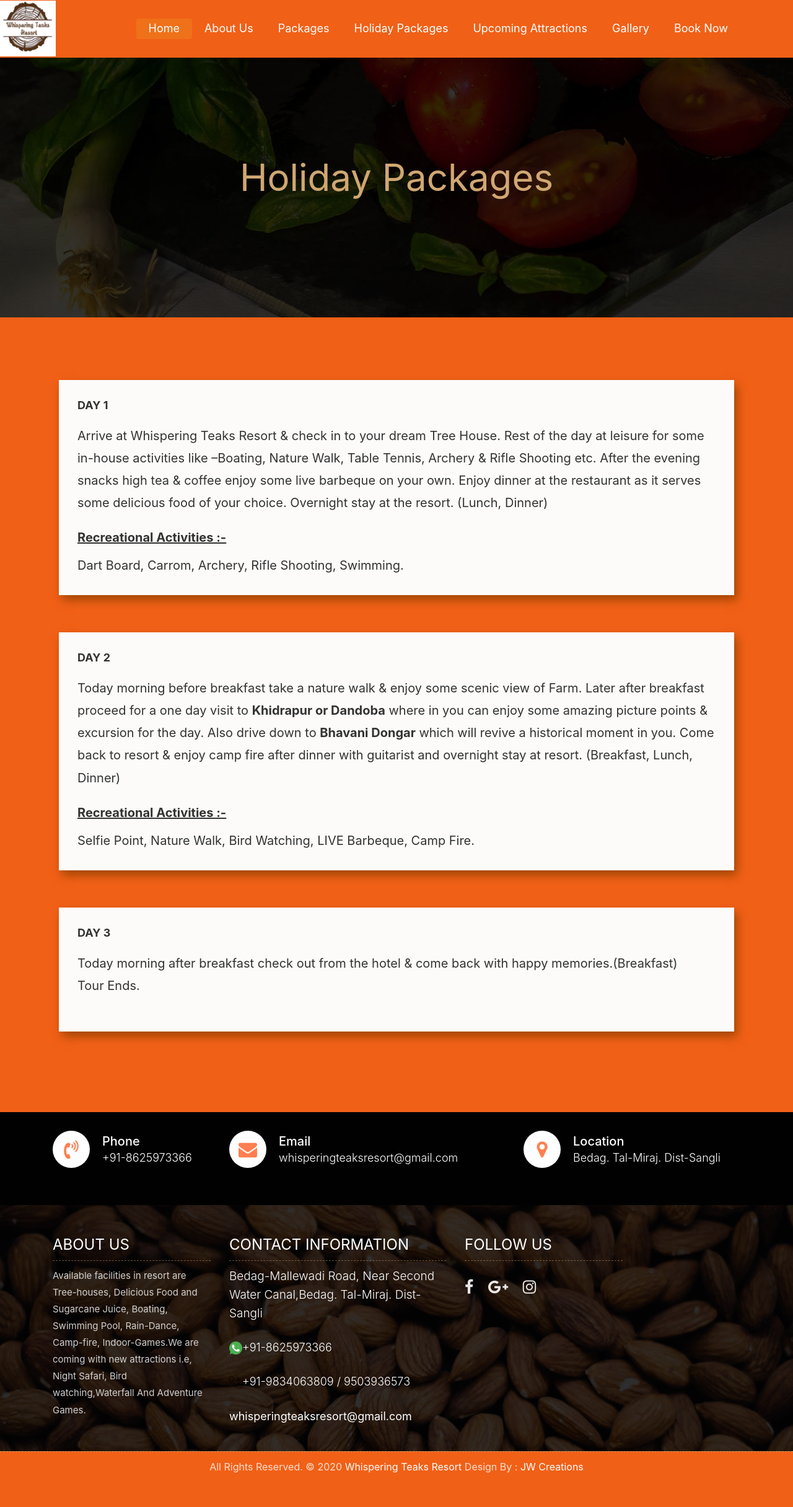
After one commit to pallavitambe1234/NargisResort, a PHP site: page /holidays.php in a window 1280 px wide. The commit adds this page. Shown: the whole page at 62% size. Run offline with PHP 8.4, Linux system fonts and the light colour scheme; some libraries are stand-ins or nearby versions; some web fonts are replaced.

Commit message:
Iteneries Uploaded and new pictures uploaded

```diff
--- a/css/style.css
+++ b/css/style.css
@@ -19,7 +19,7 @@
 -------------------------------------------------------------------*/
 
 body {
-  color: #ffffff;;
+  color: #333;;
     font-size: 20px;
     font-family: "Inter var", -apple-system, BlinkMacSystemFont, "Helvetica Neue", Helvetica, sans-serif;;
     line-height: 1.80857;
@@ -49,7 +49,7 @@
     padding: 0 0 10px 0;
     font-weight: normal;
     line-height: 120% !important;
-    color: #ffffff;
+    color: #333;
     margin: 0
 }
 
@@ -1001,9 +1001,10 @@
     padding: 5px 15px 5px 5px;
 }
 .inner-blog-detail {
-    background: #A04603;
+    background: #fcfbfa;
     position: relative;
-    padding: 10px 20px;
+    padding: 30px 30px;
+    box-shadow: 5px 8px 15px #a04603;
 }
 
 .inner-blog-detail h3 {
--- /dev/null
+++ b/holidays.php
@@ -0,0 +1,454 @@
+<!DOCTYPE html>
+<html lang="en"><!-- Basic -->
+<?php include'includes/head.php';?>
+<body>
+	<!-- Start header -->
+	<?php include'includes/header.php';?>
+	<!-- End header -->
+
+	<!-- Start All Pages -->
+	<div class="all-page-title page-breadcrumb">
+		<div class="container text-center">
+			<div class="row">
+				<div class="col-lg-12">
+					<h1>Holiday Packages</h1>
+				</div>
+			</div>
+		</div>
+	</div>
+	<!-- End All Pages -->
+
+	<!-- Start blog details -->
+	<div class="blog-box">
+		<div class="container">
+			<div class="row">
+				<div class="col-lg-12">
+					<!--<div class="heading-title text-center">
+						<h2>Holiday Packages</h2>-->
+						<!-- <p>Lorem Ipsum is simply dummy text of the printing and typesetting</p> -->
+					<!--</div>-->
+				</div>
+			</div>
+			<div class="row">
+				<div class="col-xl-12 col-lg-8 col-12">
+					<div class="blog-inner-details-page">
+						<div class="blog-inner-box">
+							<!--<div class="side-blog-img">
+								<div class="iframe-container">
+						<iframe width="560" height="315" src="https://www.youtube.com/embed/sZh8FJ6WI78" frameborder="0" allow="accelerometer; autoplay; clipboard-write; encrypted-media; gyroscope; picture-in-picture" allowfullscreen></iframe>
+					</div>
+								<div class="date-blog-up">
+									27 Fab
+								</div>
+							</div>-->
+							<div class="inner-blog-detail details-page">
+								<!-- <h3>Duis feugiat neque sed dolor cursus, sed lacinia nisl pretium.</h3> -->
+								<!--<ul>
+									<li><i class="zmdi zmdi-account"></i>Posted By : <span>Vaibhav Kakirdeh</span></li>
+									<li>|</li>-->
+									<!--<li><i class="zmdi zmdi-time"></i>Time : <span>11.30 am</span></li>-->
+								<!--</ul>-->
+
+								<h2><b>DAY 1</b></h2>
+								 <p>Arrive at Whispering Teaks Resort & check in to your dream Tree House.
+									Rest of the day at leisure for some in-house activities like –Boating, Nature Walk, Table Tennis, Archery & Rifle Shooting etc. After the evening snacks high tea & coffee enjoy some live barbeque on your own. Enjoy dinner at the restaurant as it serves some delicious food of your choice.
+									Overnight stay at the resort. (Lunch, Dinner)
+							      </p>
+									<h3><u><b>Recreational Activities :- </b></u></h3>Dart Board,  Carrom,  Archery,  Rifle Shooting, Swimming.
+
+							</div>
+
+						</div>
+						<!-- <div class="blog-comment-box">
+							<h3>Comments</h3>
+							<div class="comment-item">
+								<div class="comment-item-left">
+									<img src="images/avt-img.jpg" alt="">
+								</div>
+								<div class="comment-item-right">
+									<div class="pull-left">
+										<a href="#">Rubel Ahmed</a>
+									</div>
+									<div class="pull-right">
+										<i class="fa fa-clock-o" aria-hidden="true"></i>Time : <span>11.30 am</span>
+									</div>
+									<div class="des-l">
+										<p> My mother and I were spending a couple of days celebrating her 82nd birthday and it was wonderful. Everyone at the King and Prince was just lovely to her. We made special memories. As always, thank you. </p>
+									</div>
+									<a href="#" class="right-btn-re"><i class="fa fa-reply" aria-hidden="true"></i> Reply</a>
+								</div>
+							</div>
+							<div class="comment-item children">
+								<div class="comment-item-left">
+									<img src="images/avt-img.jpg" alt="">
+								</div>
+								<div class="comment-item-right">
+									<div class="pull-left">
+										<a href="#">Sunny Sigh</a>
+									</div>
+									<div class="pull-right">
+										<i class="fa fa-clock-o" aria-hidden="true"></i>Time : <span>1.30 pm</span>
+									</div>
+									<div class="des-l">
+										<p>Visited with family and friends. It's a beautiful location, very nicely constructed row houses, wood houses. Beautiful surroundings.</p>
+									</div>
+									<a href="#" class="right-btn-re"><i class="fa fa-reply" aria-hidden="true"></i> Reply</a>
+								</div>
+							</div>
+							<div class="comment-item">
+								<div class="comment-item-left">
+									<img src="images/avt-img.jpg" alt="">
+								</div>
+								<div class="comment-item-right">
+									<div class="pull-left">
+										<a href="#">Kiran Shaha</a>
+									</div>
+									<div class="pull-right">
+										<i class="fa fa-clock-o" aria-hidden="true"></i>Time : <span>11.30 am</span>
+									</div>
+									<div class="des-l">
+										<p>Nice place to stay for 1 or 2 days. Veg and non veg both food is nice. </p>
+									</div>
+									<a href="#" class="right-btn-re"><i class="fa fa-reply" aria-hidden="true"></i> Reply</a>
+								</div>
+							</div>
+						</div> -->
+						<!-- <div class="comment-respond-box">
+							<h3>Leave your comment </h3>
+							<div class="comment-respond-form">
+								<form id="commentrespondform" class="comment-form-respond row" method="post">
+									<div class="col-lg-6 col-md-6 col-sm-6">
+										<div class="form-group">
+											<input id="name_com" class="form-control" name="name" placeholder="Name" type="text">
+										</div>
+										<div class="form-group">
+											<input id="email_com" class="form-control" name="email" placeholder="Your Email" type="email">
+										</div>
+									</div>
+									<div class="col-lg-6 col-md-6 col-sm-6">
+										<div class="form-group">
+											<textarea class="form-control" id="textarea_com" placeholder="Your Message" rows="2"></textarea>
+										</div>
+									</div>
+									<div class="col-lg-12 col-md-12 col-sm-12">
+										<button class="btn btn-submit">Submit comment</button>
+									</div>
+								</form>
+							</div>
+						</div> -->
+					</div>
+				</div>
+
+				<!--<div class="col-xl-4 col-lg-4 col-md-6 col-sm-8 col-12 blog-sidebar">
+					<div class="right-side-blog">
+						<h3>Search</h3>
+						<div class="blog-search-form">
+							<input name="search" placeholder="Search blog" type="text">
+							<button class="search-btn">
+								<i class="fa fa-search" aria-hidden="true"></i>
+							</button>
+						</div>
+						<h3>Categories</h3>
+						<div class="blog-categories">
+							<ul>
+								<li><a href="#"><span>Food</span></a></li>
+								 <li><a href="#"><span>Pizza</span></a></li>
+
+							</ul>
+						</div>-->
+
+								<!-- <li class="list-inline-item"><a href="#">Italian</a></li> -->
+								<!-- <li class="list-inline-item"><a href="#">Bootstrap4</a></li> -->
+								<!-- <li class="list-inline-item"><a href="#">Fashion</a></li> -->
+
+						<!--</div>
+					</div>-->
+				 </div>
+
+				 <div class="row">
+				<div class="col-xl-12 col-lg-8 col-12">
+					<div class="blog-inner-details-page">
+						<div class="blog-inner-box">
+							<!--<div class="side-blog-img">
+								<div class="iframe-container">
+						<iframe width="560" height="315" src="https://www.youtube.com/embed/sZh8FJ6WI78" frameborder="0" allow="accelerometer; autoplay; clipboard-write; encrypted-media; gyroscope; picture-in-picture" allowfullscreen></iframe>
+					</div>
+								<div class="date-blog-up">
+									27 Fab
+								</div>
+							</div>-->
+							<div class="inner-blog-detail details-page">
+								<!-- <h3>Duis feugiat neque sed dolor cursus, sed lacinia nisl pretium.</h3> -->
+								<!--<ul>
+									<li><i class="zmdi zmdi-account"></i>Posted By : <span>Vaibhav Kakirdeh</span></li>
+									<li>|</li>-->
+									<!--<li><i class="zmdi zmdi-time"></i>Time : <span>11.30 am</span></li>-->
+								<!--</ul>-->
+
+								<h2><b>DAY 2</b></h2>
+								 <p>Today morning before breakfast take a nature walk & enjoy some scenic view of Farm. Later after breakfast proceed for a one day visit to <b>Khidrapur or Dandoba</b> where in you can enjoy some amazing picture points & excursion for the day. Also drive down to <b>Bhavani Dongar</b> which will revive a historical moment in you. Come back to resort & enjoy camp fire after dinner with guitarist and overnight stay at resort. (Breakfast, Lunch, Dinner)</p>
+								 <h3><u><b>Recreational Activities :- </b></u></h3>Selfie Point, Nature Walk, Bird Watching, LIVE Barbeque, Camp Fire.
+
+
+							</div>
+
+						</div>
+						<!-- <div class="blog-comment-box">
+							<h3>Comments</h3>
+							<div class="comment-item">
+								<div class="comment-item-left">
+									<img src="images/avt-img.jpg" alt="">
+								</div>
+								<div class="comment-item-right">
+									<div class="pull-left">
+										<a href="#">Rubel Ahmed</a>
+									</div>
+									<div class="pull-right">
+										<i class="fa fa-clock-o" aria-hidden="true"></i>Time : <span>11.30 am</span>
+									</div>
+									<div class="des-l">
+										<p> My mother and I were spending a couple of days celebrating her 82nd birthday and it was wonderful. Everyone at the King and Prince was just lovely to her. We made special memories. As always, thank you. </p>
+									</div>
+									<a href="#" class="right-btn-re"><i class="fa fa-reply" aria-hidden="true"></i> Reply</a>
+								</div>
+							</div>
+							<div class="comment-item children">
+								<div class="comment-item-left">
+									<img src="images/avt-img.jpg" alt="">
+								</div>
+								<div class="comment-item-right">
+									<div class="pull-left">
+										<a href="#">Sunny Sigh</a>
+									</div>
+									<div class="pull-right">
+										<i class="fa fa-clock-o" aria-hidden="true"></i>Time : <span>1.30 pm</span>
+									</div>
+									<div class="des-l">
+										<p>Visited with family and friends. It's a beautiful location, very nicely constructed row houses, wood houses. Beautiful surroundings.</p>
+									</div>
+									<a href="#" class="right-btn-re"><i class="fa fa-reply" aria-hidden="true"></i> Reply</a>
+								</div>
+							</div>
+							<div class="comment-item">
+								<div class="comment-item-left">
+									<img src="images/avt-img.jpg" alt="">
+								</div>
+								<div class="comment-item-right">
+									<div class="pull-left">
+										<a href="#">Kiran Shaha</a>
+									</div>
+									<div class="pull-right">
+										<i class="fa fa-clock-o" aria-hidden="true"></i>Time : <span>11.30 am</span>
+									</div>
+									<div class="des-l">
+										<p>Nice place to stay for 1 or 2 days. Veg and non veg both food is nice. </p>
+									</div>
+									<a href="#" class="right-btn-re"><i class="fa fa-reply" aria-hidden="true"></i> Reply</a>
+								</div>
+							</div>
+						</div> -->
+						<!-- <div class="comment-respond-box">
+							<h3>Leave your comment </h3>
+							<div class="comment-respond-form">
+								<form id="commentrespondform" class="comment-form-respond row" method="post">
+									<div class="col-lg-6 col-md-6 col-sm-6">
+										<div class="form-group">
+											<input id="name_com" class="form-control" name="name" placeholder="Name" type="text">
+										</div>
+										<div class="form-group">
+											<input id="email_com" class="form-control" name="email" placeholder="Your Email" type="email">
+										</div>
+									</div>
+									<div class="col-lg-6 col-md-6 col-sm-6">
+										<div class="form-group">
+											<textarea class="form-control" id="textarea_com" placeholder="Your Message" rows="2"></textarea>
+										</div>
+									</div>
+									<div class="col-lg-12 col-md-12 col-sm-12">
+										<button class="btn btn-submit">Submit comment</button>
+									</div>
+								</form>
+							</div>
+						</div> -->
+					</div>
+				</div>
+
+				<!--<div class="col-xl-4 col-lg-4 col-md-6 col-sm-8 col-12 blog-sidebar">
+					<div class="right-side-blog">
+						<h3>Search</h3>
+						<div class="blog-search-form">
+							<input name="search" placeholder="Search blog" type="text">
+							<button class="search-btn">
+								<i class="fa fa-search" aria-hidden="true"></i>
+							</button>
+						</div>
+						<h3>Categories</h3>
+						<div class="blog-categories">
+							<ul>
+								<li><a href="#"><span>Food</span></a></li>
+								 <li><a href="#"><span>Pizza</span></a></li>
+
+							</ul>
+						</div>-->
+
+								<!-- <li class="list-inline-item"><a href="#">Italian</a></li> -->
+								<!-- <li class="list-inline-item"><a href="#">Bootstrap4</a></li> -->
+								<!-- <li class="list-inline-item"><a href="#">Fashion</a></li> -->
+
+						<!--</div>
+					</div>-->
+				 </div>
+
+				 <div class="row">
+				<div class="col-xl-12 col-lg-8 col-12">
+					<div class="blog-inner-details-page">
+						<div class="blog-inner-box">
+							<!--<div class="side-blog-img">
+								<div class="iframe-container">
+						<iframe width="560" height="315" src="https://www.youtube.com/embed/sZh8FJ6WI78" frameborder="0" allow="accelerometer; autoplay; clipboard-write; encrypted-media; gyroscope; picture-in-picture" allowfullscreen></iframe>
+					</div>
+								<div class="date-blog-up">
+									27 Fab
+								</div>
+							</div>-->
+							<div class="inner-blog-detail details-page">
+								<!-- <h3>Duis feugiat neque sed dolor cursus, sed lacinia nisl pretium.</h3> -->
+								<!--<ul>
+									<li><i class="zmdi zmdi-account"></i>Posted By : <span>Vaibhav Kakirdeh</span></li>
+									<li>|</li>-->
+									<!--<li><i class="zmdi zmdi-time"></i>Time : <span>11.30 am</span></li>-->
+								<!--</ul>-->
+
+								<h2><b>DAY 3</b></h2>
+								 <p>Today morning after breakfast check out from the hotel & come back with happy memories.(Breakfast)<br>
+								Tour Ends.</p>
+
+							</div>
+
+						</div>
+						<!-- <div class="blog-comment-box">
+							<h3>Comments</h3>
+							<div class="comment-item">
+								<div class="comment-item-left">
+									<img src="images/avt-img.jpg" alt="">
+								</div>
+								<div class="comment-item-right">
+									<div class="pull-left">
+										<a href="#">Rubel Ahmed</a>
+									</div>
+									<div class="pull-right">
+										<i class="fa fa-clock-o" aria-hidden="true"></i>Time : <span>11.30 am</span>
+									</div>
+									<div class="des-l">
+										<p> My mother and I were spending a couple of days celebrating her 82nd birthday and it was wonderful. Everyone at the King and Prince was just lovely to her. We made special memories. As always, thank you. </p>
+									</div>
+									<a href="#" class="right-btn-re"><i class="fa fa-reply" aria-hidden="true"></i> Reply</a>
+								</div>
+							</div>
+							<div class="comment-item children">
+								<div class="comment-item-left">
+									<img src="images/avt-img.jpg" alt="">
+								</div>
+								<div class="comment-item-right">
+									<div class="pull-left">
+										<a href="#">Sunny Sigh</a>
+									</div>
+									<div class="pull-right">
+										<i class="fa fa-clock-o" aria-hidden="true"></i>Time : <span>1.30 pm</span>
+									</div>
+									<div class="des-l">
+										<p>Visited with family and friends. It's a beautiful location, very nicely constructed row houses, wood houses. Beautiful surroundings.</p>
+									</div>
+									<a href="#" class="right-btn-re"><i class="fa fa-reply" aria-hidden="true"></i> Reply</a>
+								</div>
+							</div>
+							<div class="comment-item">
+								<div class="comment-item-left">
+									<img src="images/avt-img.jpg" alt="">
+								</div>
+								<div class="comment-item-right">
+									<div class="pull-left">
+										<a href="#">Kiran Shaha</a>
+									</div>
+									<div class="pull-right">
+										<i class="fa fa-clock-o" aria-hidden="true"></i>Time : <span>11.30 am</span>
+									</div>
+									<div class="des-l">
+										<p>Nice place to stay for 1 or 2 days. Veg and non veg both food is nice. </p>
+									</div>
+									<a href="#" class="right-btn-re"><i class="fa fa-reply" aria-hidden="true"></i> Reply</a>
+								</div>
+							</div>
+						</div> -->
+						<!-- <div class="comment-respond-box">
+							<h3>Leave your comment </h3>
+							<div class="comment-respond-form">
+								<form id="commentrespondform" class="comment-form-respond row" method="post">
+									<div class="col-lg-6 col-md-6 col-sm-6">
+										<div class="form-group">
+											<input id="name_com" class="form-control" name="name" placeholder="Name" type="text">
+										</div>
+										<div class="form-group">
+											<input id="email_com" class="form-control" name="email" placeholder="Your Email" type="email">
+										</div>
+									</div>
+									<div class="col-lg-6 col-md-6 col-sm-6">
+										<div class="form-group">
+											<textarea class="form-control" id="textarea_com" placeholder="Your Message" rows="2"></textarea>
+										</div>
+									</div>
+									<div class="col-lg-12 col-md-12 col-sm-12">
+										<button class="btn btn-submit">Submit comment</button>
+									</div>
+								</form>
+							</div>
+						</div> -->
+					</div>
+				</div>
+
+				<!--<div class="col-xl-4 col-lg-4 col-md-6 col-sm-8 col-12 blog-sidebar">
+					<div class="right-side-blog">
+						<h3>Search</h3>
+						<div class="blog-search-form">
+							<input name="search" placeholder="Search blog" type="text">
+							<button class="search-btn">
+								<i class="fa fa-search" aria-hidden="true"></i>
+							</button>
+						</div>
+						<h3>Categories</h3>
+						<div class="blog-categories">
+							<ul>
+								<li><a href="#"><span>Food</span></a></li>
+								 <li><a href="#"><span>Pizza</span></a></li>
+
+							</ul>
+						</div>-->
+
+								<!-- <li class="list-inline-item"><a href="#">Italian</a></li> -->
+								<!-- <li class="list-inline-item"><a href="#">Bootstrap4</a></li> -->
+								<!-- <li class="list-inline-item"><a href="#">Fashion</a></li> -->
+
+						<!--</div>
+					</div>-->
+				 </div>
+			</div>
+		</div>
+
+
+	<!-- End details -->
+
+	<!-- Start Contact info -->
+
+	<?php include'includes/info.php';?>
+	<!-- End Contact info -->
+
+	<!-- Start Footer -->
+		<?php include'includes/footer.php';?>
+	<!-- End Footer -->
+
+	<a href="#" id="back-to-top" title="Back to top" style="display: none;">&uarr;</a>
+
+	<!-- ALL JS FILES -->
+	<?php include'includes/script.php';?>
+</body>
+</html>
--- a/includes/header.php
+++ b/includes/header.php
@@ -14,6 +14,7 @@
 						<li class="nav-item"><a class="nav-link" href="about.php">About Us</a></li>
 						<li class="nav-item"><a class="nav-link" href="package.php">Packages</a></li>
 						<!-- <li class="nav-item"><a class="nav-link" href="about.php">Packages</a></li> -->
+						<li class="nav-item"><a class="nav-link" href="holidays.php">Holiday Packages</a></li>
 						<!-- <li class="nav-item"><a class="nav-link" href="about.php">NearByPlaces</a></li> -->
 						<li class="nav-item"><a class="nav-link" href="event.php">Upcoming Attractions</a></li>
 
```
Also changed, not shown: gallery.php (+15 -0 lines), stuff.php (+9 -4 lines), images/W1 (10).jpg (added), images/W1 (9).jpg (added).
